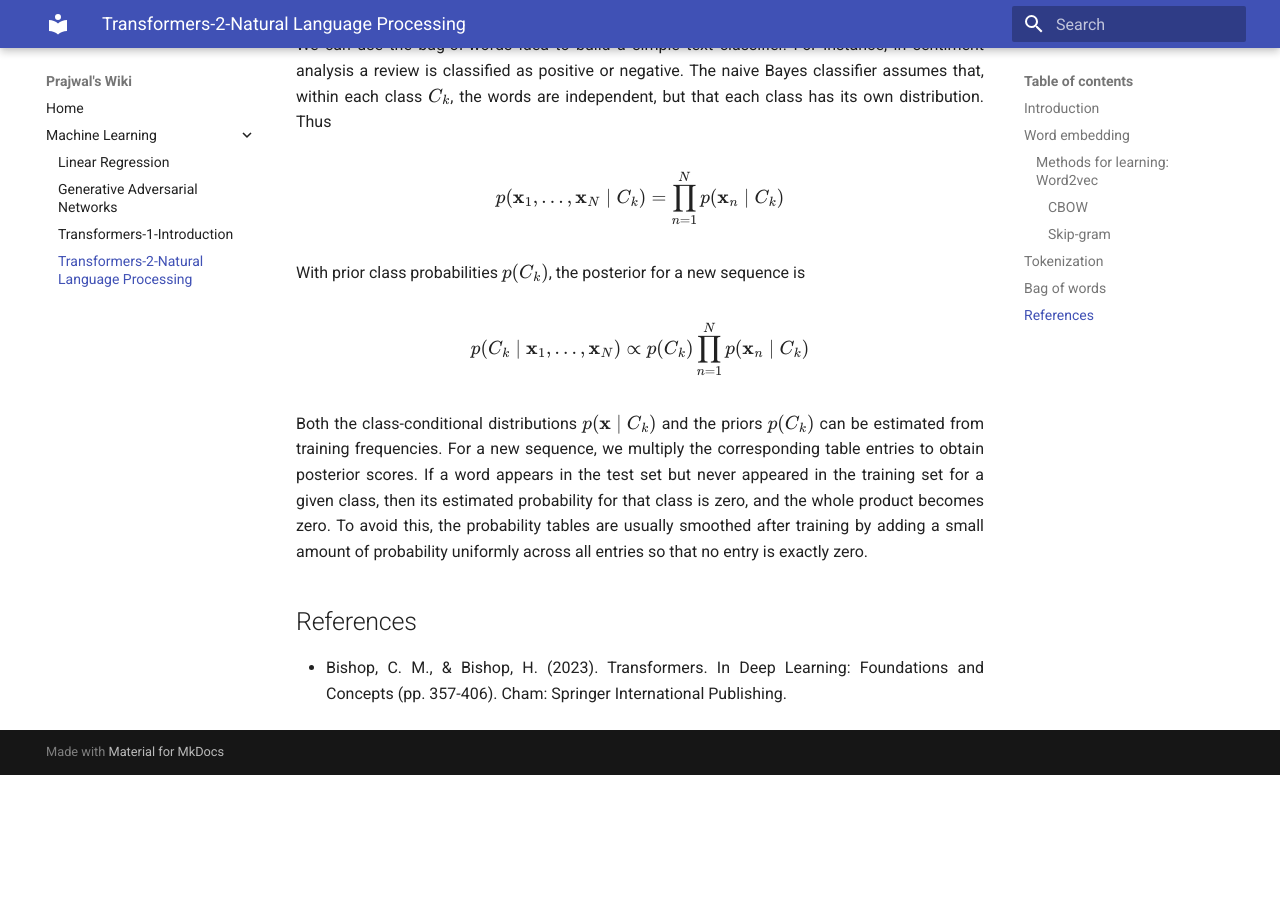
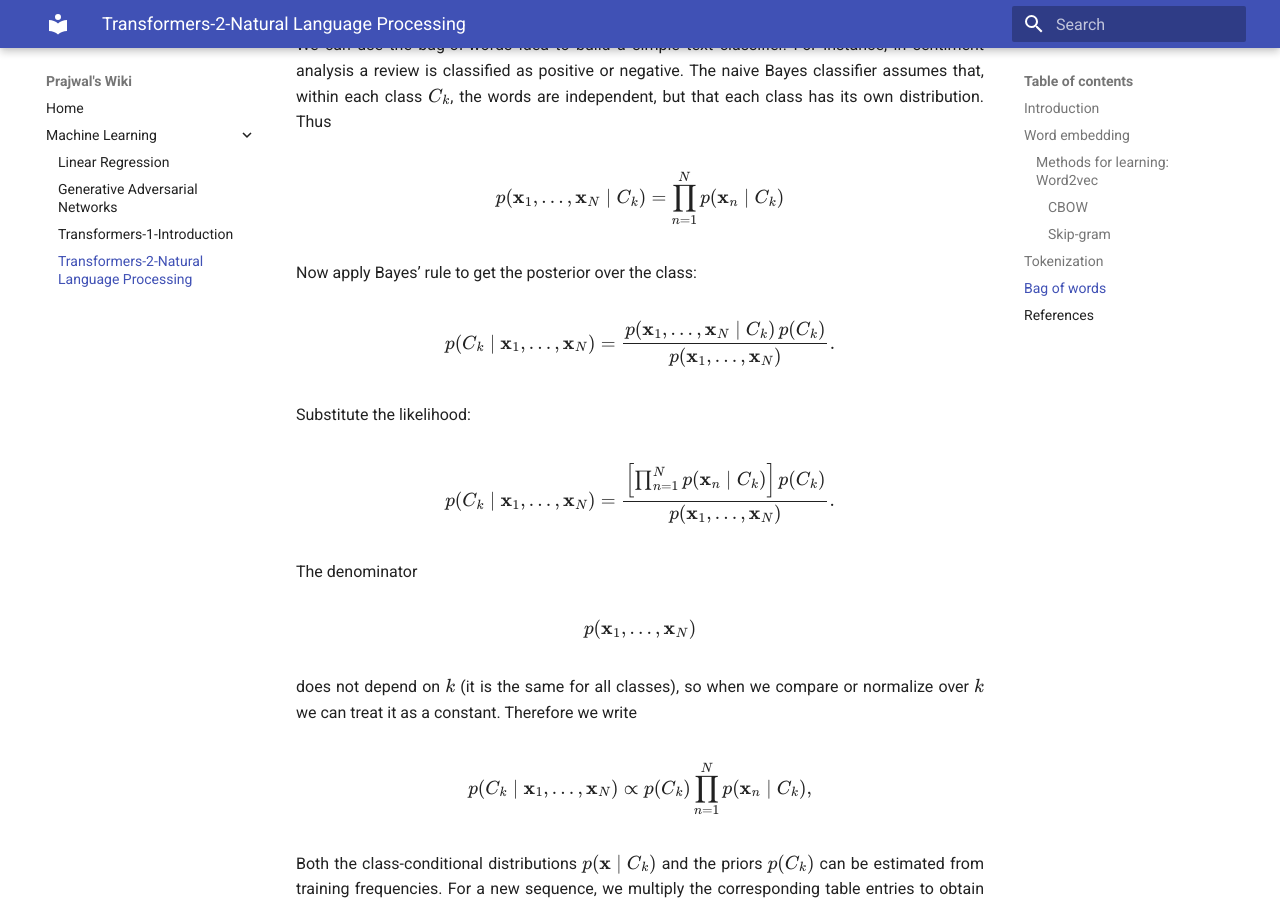
Before and after one commit to pj1911/my-wiki, an MkDocs documentation site: the page built from docs/Transformers-2-NLP.md, in a window 1280 px wide and 900 px high, scrolled down 8474 px. Built offline with MkDocs 1.6.1 and Material for MkDocs 9.7.7, drawn with Linux system fonts in a browser that asks for light colours; before the commit the page ends 9249 px from its top, so only the background shows below that.

Commit message:
Update Transformers-2-NLP.md

```diff
--- a/docs/Transformers-2-NLP.md
+++ b/docs/Transformers-2-NLP.md
@@ -402,11 +402,34 @@ p(\mathbf{x}_1,\ldots,\mathbf{x}_N \mid C_k)
 = \prod_{n=1}^N p(\mathbf{x}_n \mid C_k)
 $$
 
-With prior class probabilities \(p(C_k)\), the posterior for a new sequence is
+Now apply Bayes’ rule to get the posterior over the class:
 
 $$
 p(C_k \mid \mathbf{x}_1,\ldots,\mathbf{x}_N)
-\propto p(C_k) \prod_{n=1}^N p(\mathbf{x}_n \mid C_k)
+= \frac{p(\mathbf{x}_1,\ldots,\mathbf{x}_N \mid C_k)\,p(C_k)}
+       {p(\mathbf{x}_1,\ldots,\mathbf{x}_N)}.
+$$
+
+Substitute the likelihood:
+
+$$
+p(C_k \mid \mathbf{x}_1,\ldots,\mathbf{x}_N)
+= \frac{\Bigl[\prod_{n=1}^N p(\mathbf{x}_n \mid C_k)\Bigr]\,p(C_k)}
+       {p(\mathbf{x}_1,\ldots,\mathbf{x}_N)}.
+$$
+
+The denominator
+
+$$
+p(\mathbf{x}_1,\ldots,\mathbf{x}_N)
+$$
+
+does not depend on \(k\) (it is the same for all classes), so when we compare or
+normalize over \(k\) we can treat it as a constant. Therefore we write
+
+$$
+p(C_k \mid \mathbf{x}_1,\ldots,\mathbf{x}_N)
+\propto p(C_k)\prod_{n=1}^N p(\mathbf{x}_n \mid C_k),
 $$
 
 Both the class-conditional distributions \(p(\mathbf{x}\mid C_k)\) and the priors
```
